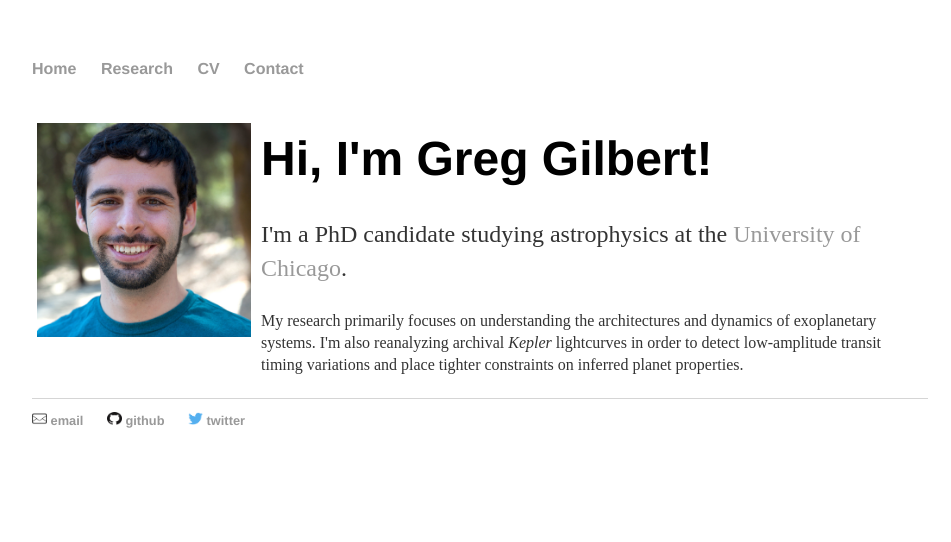
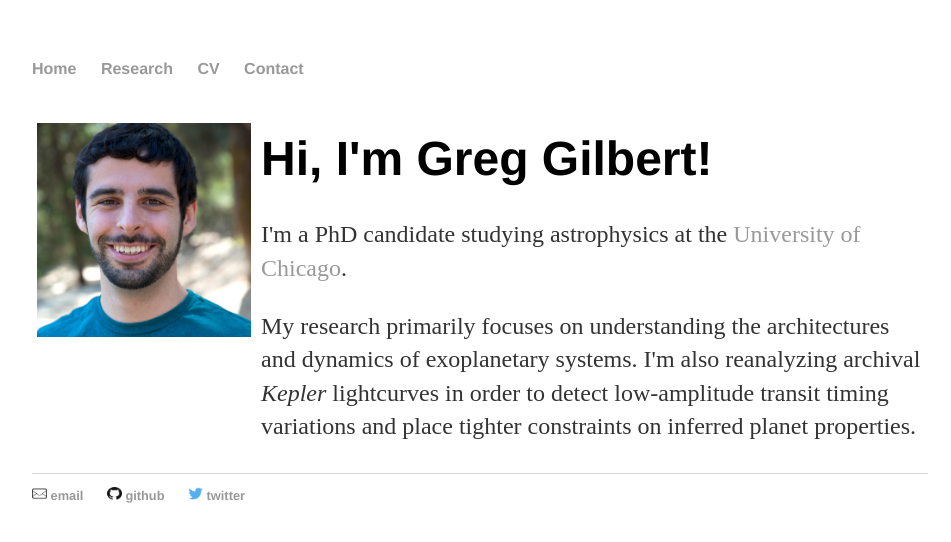
Before and after one commit to gjgilbert/gjgilbert.github.io, a Jekyll site: the page built from index.html, in a window 1280 px wide. Shown: the top 542 px of the page, without its empty margins (160-1111 px from the left). Built offline with Jekyll 4.4.1, drawn with Linux system fonts in a browser that asks for light colours.

Commit message:
Update index.html

```diff
--- a/index.html
+++ b/index.html
@@ -45,7 +45,7 @@
 	  <div class="column right">
 	    <h1>Hi, I'm Greg Gilbert!</h1>
 	    <p>I'm a PhD candidate studying astrophysics at the <a href="https://astrophysics.uchicago.edu/">University of Chicago</a>.</p>
-	    <p style="font-size:1.0em">My research primarily focuses on understanding the architectures and dynamics of exoplanetary systems. I'm also reanalyzing archival <em>Kepler</em> lightcurves in order to detect low-amplitude transit timing variations and place tighter constraints on inferred planet properties.</p>
+	    <p style="font-size:1.5em">My research primarily focuses on understanding the architectures and dynamics of exoplanetary systems. I'm also reanalyzing archival <em>Kepler</em> lightcurves in order to detect low-amplitude transit timing variations and place tighter constraints on inferred planet properties.</p>
 	  </div>
 	</div>
 </body>
```
